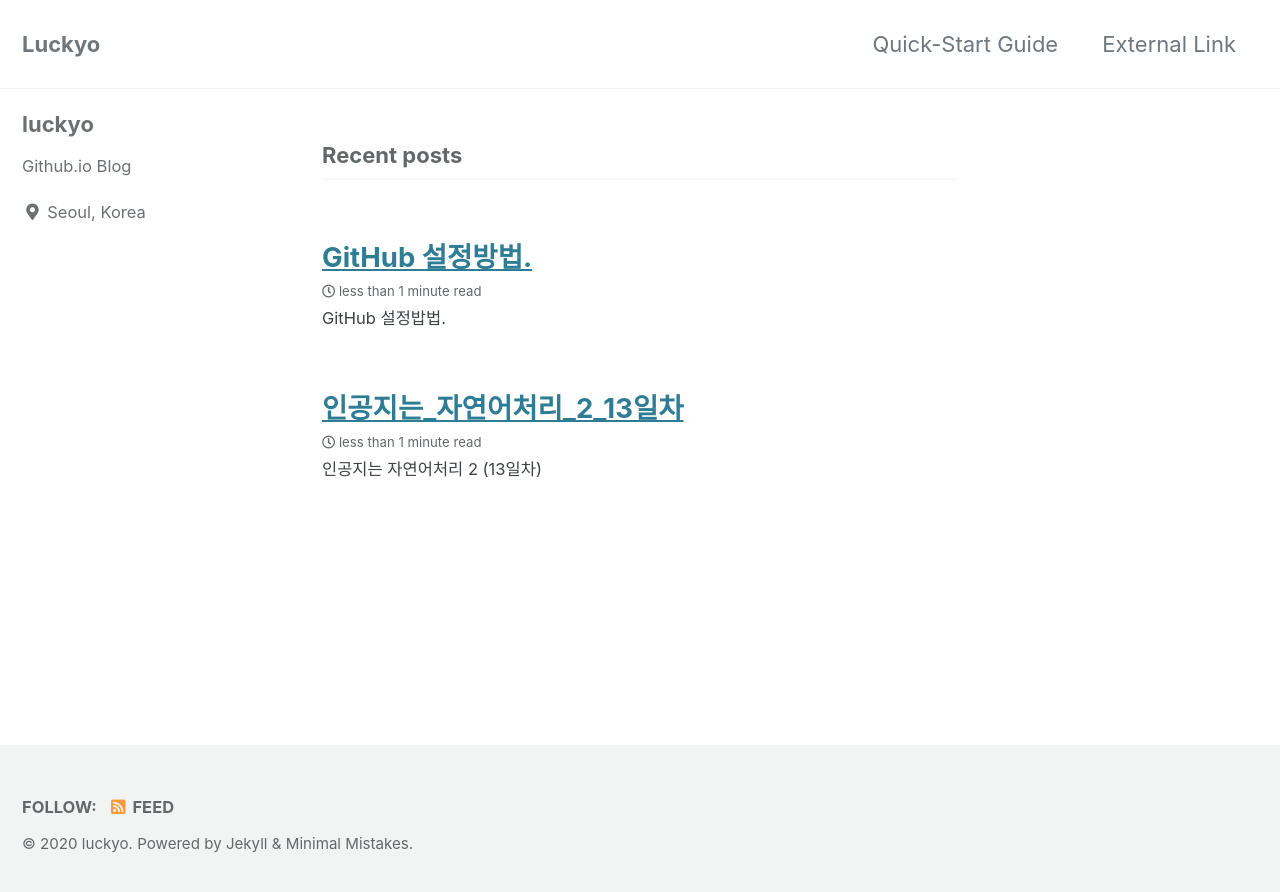
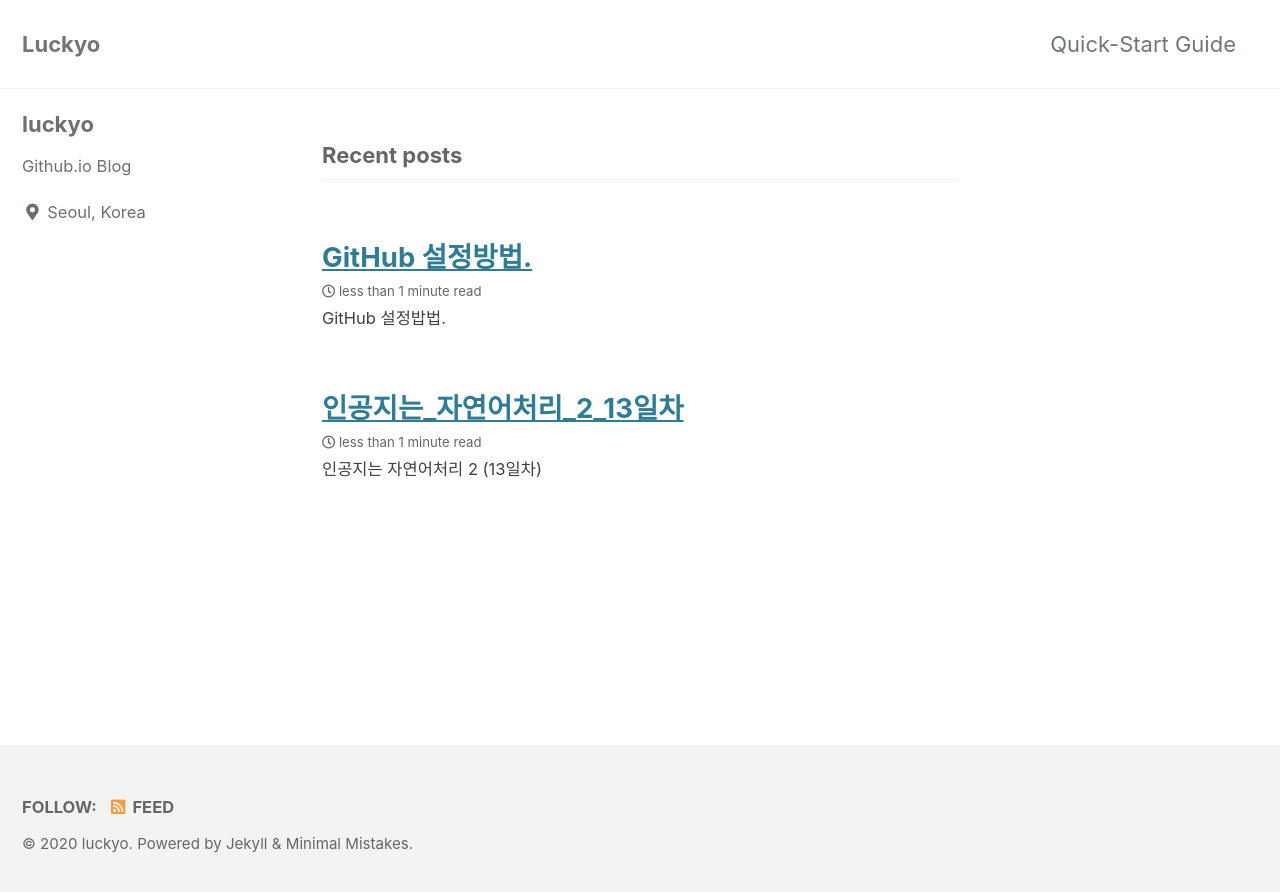
Before and after one commit to JinKyoYoung/jinkyoyoung.github.io, a Jekyll site: the page built from index.html, in a window 1280 px wide. Shown: the top 892 px of the page. Built offline with Jekyll 4.4.1, drawn with Linux system fonts in a browser that asks for light colours; cached includes are drawn as plain includes; the list of posts is cut into pages by our own code.

Commit message:
Update navigation.yml

```diff
--- a/_data/navigation.yml
+++ b/_data/navigation.yml
@@ -2,8 +2,6 @@
 main:
   - title: "Quick-Start Guide"
     url: https://mmistakes.github.io/minimal-mistakes/docs/quick-start-guide/
-  - title: "External Link"
-    url: https://google.com
   # - title: "About"
   #   url: https://mmistakes.github.io/minimal-mistakes/about/
   # - title: "Sample Posts"
```
